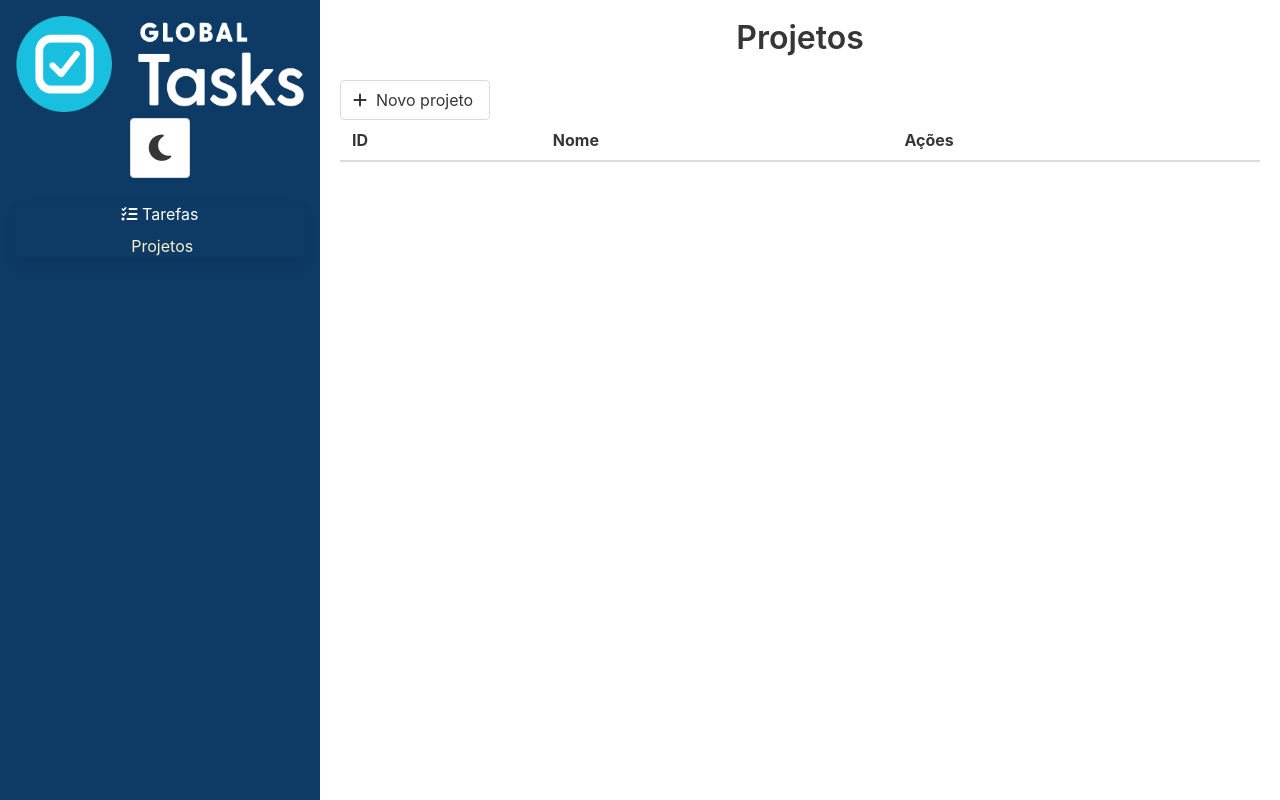
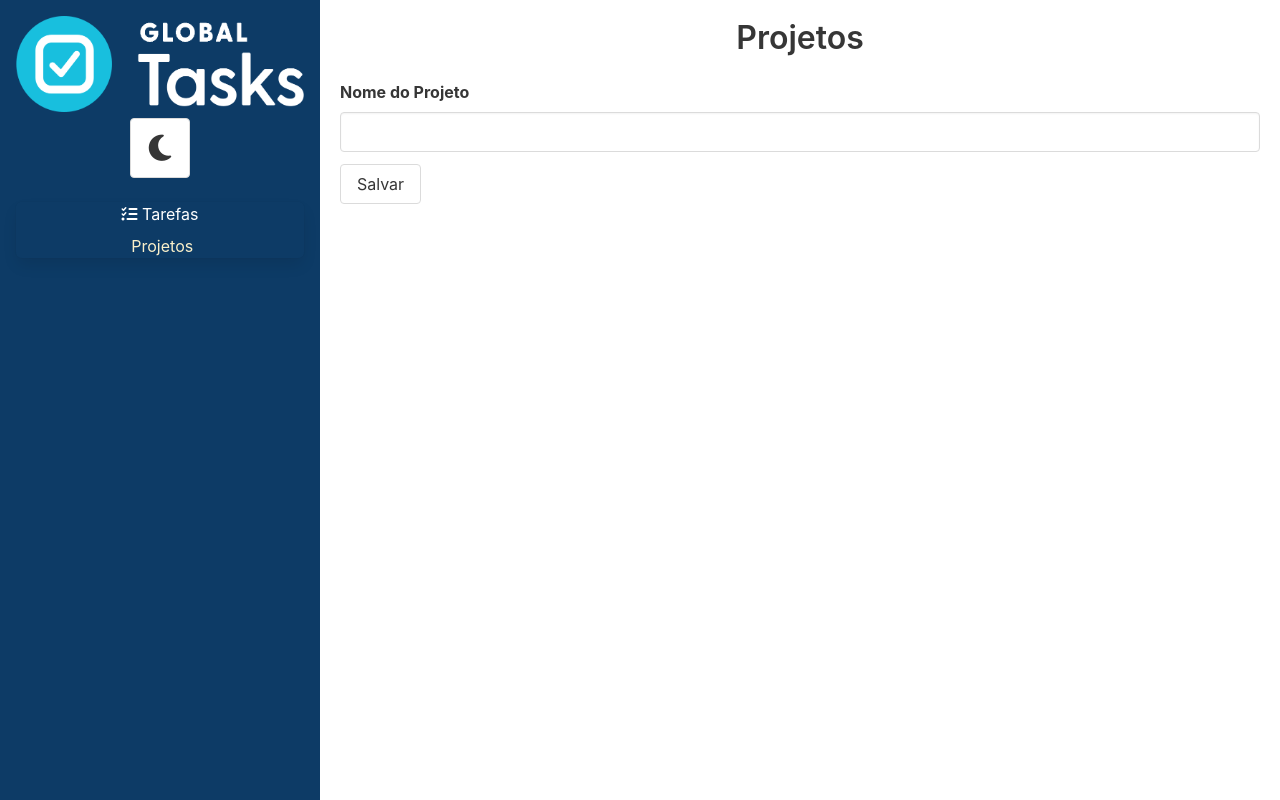
Before and after one commit to joaoricardoM/task-tracker, a Vue app: page /#/projetos/novo in a window 1280 px wide. Built offline with nearby package versions, Linux system fonts and the light colour scheme.

Commit message:
feat: Change view

```diff
--- a/src/views/Projetos.vue
+++ b/src/views/Projetos.vue
@@ -1,63 +1,20 @@
 <template>
-  <section class="projetos">
+  <div class="projetos">
     <h1 class="title">Projetos</h1>
-    <router-link to="/projetos/novo" class="button">
-      <span class="icon is-small">
-        <i class="fas fa-plus"></i>
-      </span>
-      <span>Novo projeto</span>
-    </router-link>
-    <table class="table is-fullwidth">
-      <thead>
-        <tr>
-          <th>ID</th>
-          <th>Nome</th>
-          <th>Ações</th>
-        </tr>
-      </thead>
-      <tbody>
-        <tr v-for="projeto in projetos" :key="projeto.id">
-          <td>{{ projeto.id }}</td>
-          <td>{{ projeto.nome }}</td>
-          <td>
-            <router-link :to="`/projetos/${projeto.id}`" class="button">
-              <span class="icon is-small">
-                <i class="fas fa-pencil-alt"></i>
-              </span>
-            </router-link>
-          </td>
-        </tr>
-      </tbody>
-    </table>
-  </section>
+    <router-view></router-view>
+  </div>
 </template>
 
 <script lang="ts">
-import { useStore } from "@/store";
-import { computed, defineComponent } from "vue";
+import { defineComponent } from "vue";
 
 export default defineComponent({
   // eslint-disable-next-line vue/multi-word-component-names
   name: "Projetos",
-  setup() {
-    const store = useStore();
-    return {
-      projetos: computed(() => store.state.projetos),
-    };
-  },
 });
 </script>
 
 <style scoped>
-main {
-  --bg-primary: #fff;
-  --text-primary: #000;
-}
-
-main.modo-escuro {
-  --bg-primary: #2b2d42;
-  --text-primary: #ddd;
-}
 .projetos {
   padding: 1.25rem;
 }
--- a/src/views/Projetos/Formulario.vue
+++ b/src/views/Projetos/Formulario.vue
@@ -1,7 +1,5 @@
 <template>
-  <section class="projetos">
-    <h1 class="title">Formulario</h1>
-
+  <section>
     <form @submit.prevent="salvar">
       <div class="field">
         <label for="nomeDoProjeto" class="label"> Nome do Projeto </label>
@@ -79,7 +77,4 @@ main.modo-escuro {
   --bg-primary: #2b2d42;
   --text-primary: #ddd;
 }
-.projetos {
-  padding: 1.25rem;
-}
 </style>
```
